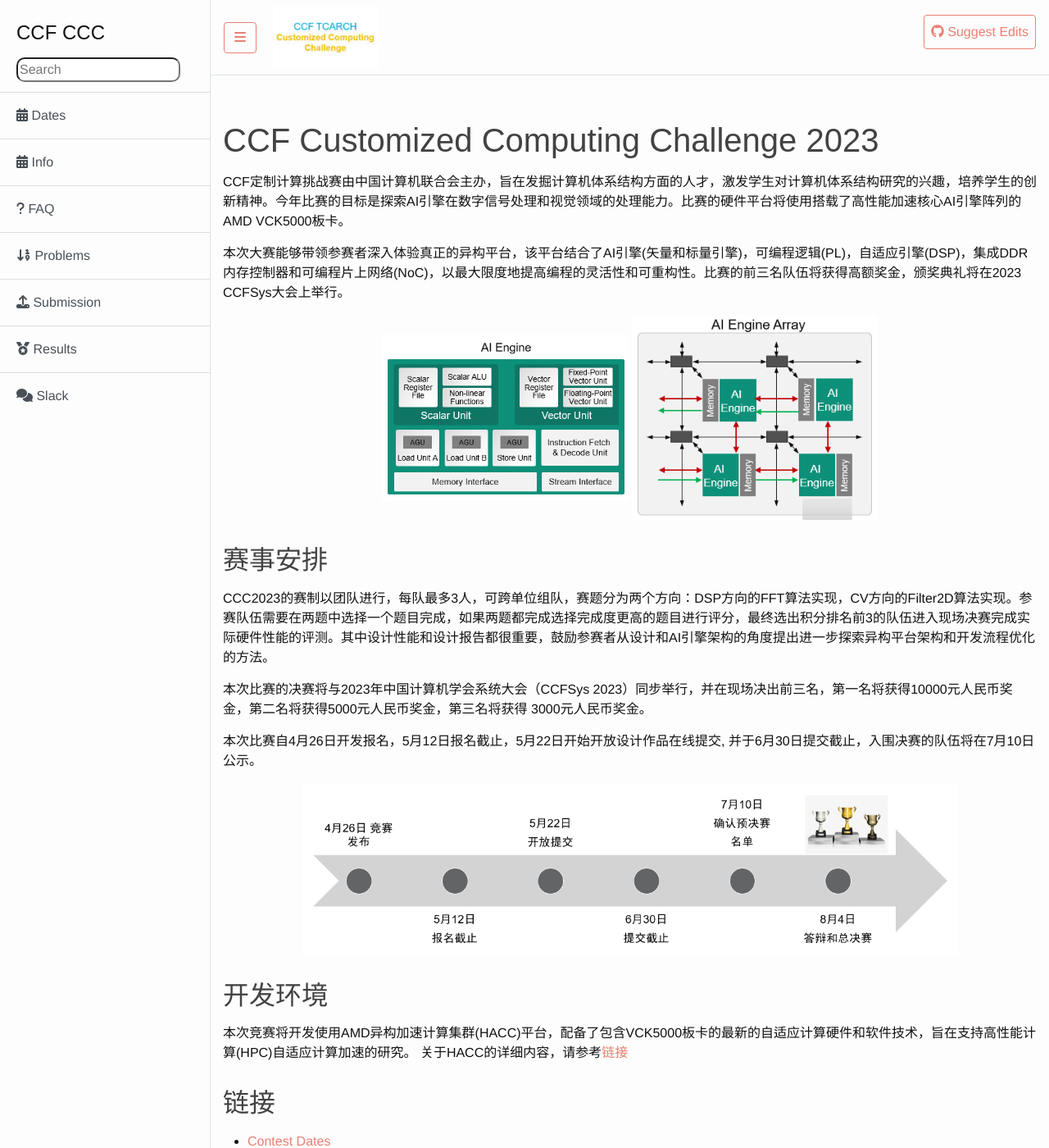
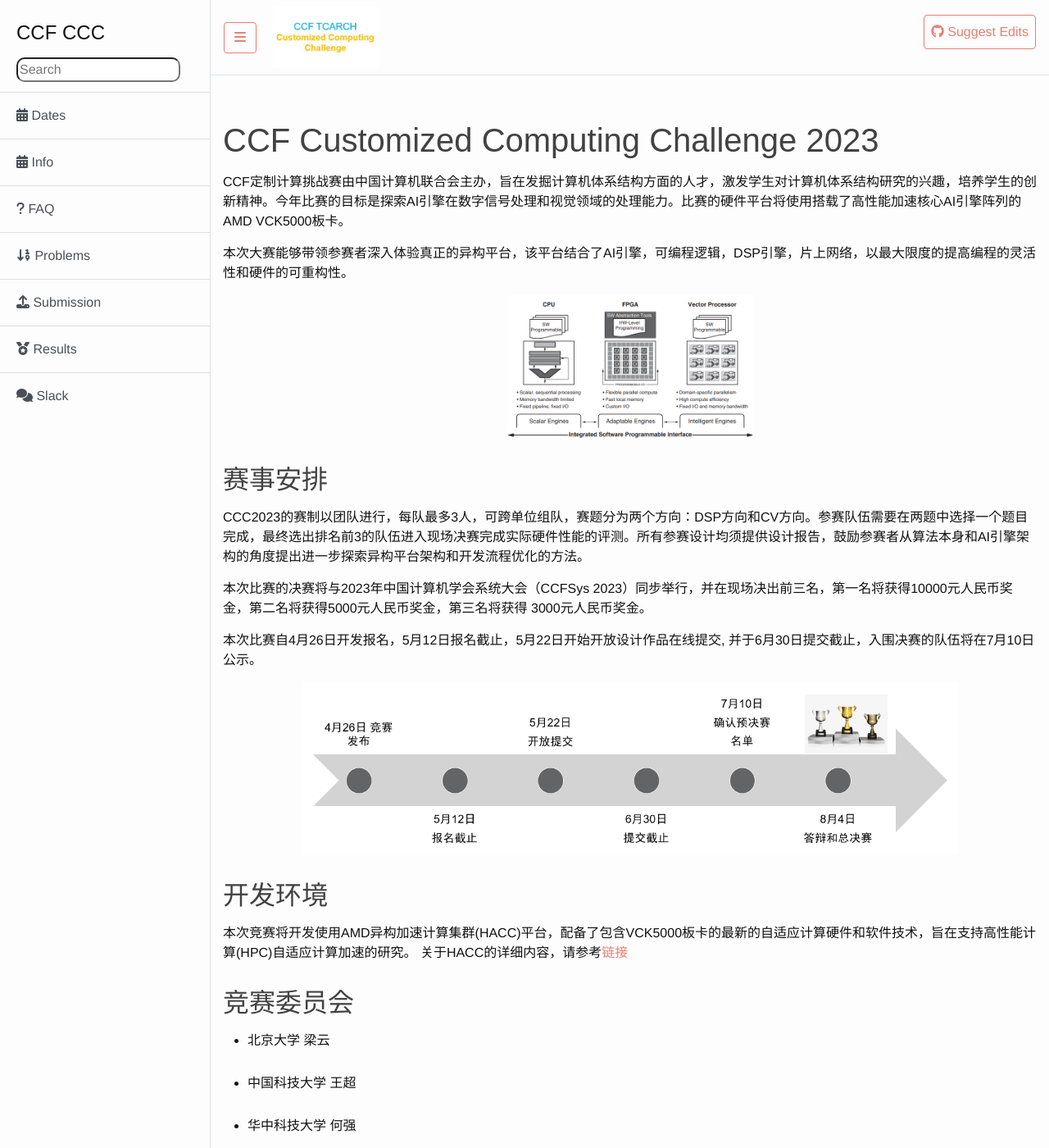
Before and after one commit to CCF-CCC/2023, a Jekyll site: the page built from index.md, in a window 1280 px wide and 1400 px high. Shown: the whole window at 82% size. Built offline with Jekyll 4.4.1, drawn with Linux system fonts in a browser that asks for light colours; nearby versions of some CDN libraries; some web fonts are replaced.

Commit message:
update main

```diff
--- a/index.md
+++ b/index.md
@@ -8,16 +8,15 @@
 
 CCF定制计算挑战赛由中国计算机联合会主办，旨在发掘计算机体系结构方面的人才，激发学生对计算机体系结构研究的兴趣，培养学生的创新精神。今年比赛的目标是探索AI引擎在数字信号处理和视觉领域的处理能力。比赛的硬件平台将使用搭载了高性能加速核心AI引擎阵列的AMD VCK5000板卡。
 
-本次大赛能够带领参赛者深入体验真正的异构平台，该平台结合了AI引擎(矢量和标量引擎)，可编程逻辑(PL)，自适应引擎(DSP)，集成DDR内存控制器和可编程片上网络(NoC)，以最大限度地提高编程的灵活性和可重构性。比赛的前三名队伍将获得高额奖金，颁奖典礼将在2023 CCFSys大会上举行。
+本次大赛能够带领参赛者深入体验真正的异构平台，该平台结合了AI引擎，可编程逻辑，DSP引擎，片上网络，以最大限度的提高编程的灵活性和硬件的可重构性。
 
 <p align="middle">
-    <img src="{% link media/AIE1.png %}" width="300" class="center">
-    <img src="{% link media/AIE2.png %}" width="300" class="center">
+    <img src="{% link media/AIE_CPU.png %}" width="300" class="center">
 </p>
 
 ## 赛事安排
 
-CCC2023的赛制以团队进行，每队最多3人，可跨单位组队，赛题分为两个方向：DSP方向的FFT算法实现，CV方向的Filter2D算法实现。参赛队伍需要在两题中选择一个题目完成，如果两题都完成选择完成度更高的题目进行评分，最终选出积分排名前3的队伍进入现场决赛完成实际硬件性能的评测。其中设计性能和设计报告都很重要，鼓励参赛者从设计和AI引擎架构的角度提出进一步探索异构平台架构和开发流程优化的方法。
+CCC2023的赛制以团队进行，每队最多3人，可跨单位组队，赛题分为两个方向：DSP方向和CV方向。参赛队伍需要在两题中选择一个题目完成，最终选出排名前3的队伍进入现场决赛完成实际硬件性能的评测。所有参赛设计均须提供设计报告，鼓励参赛者从算法本身和AI引擎架构的角度提出进一步探索异构平台架构和开发流程优化的方法。
 
 本次比赛的决赛将与2023年中国计算机学会系统大会（CCFSys 2023）同步举行，并在现场决出前三名，第一名将获得10000元人民币奖金，第二名将获得5000元人民币奖金，第三名将获得
 3000元人民币奖金。
@@ -33,6 +32,14 @@
 本次竞赛将开发使用AMD异构加速计算集群(HACC)平台，配备了包含VCK5000板卡的最新的自适应计算硬件和软件技术，旨在支持高性能计算(HPC)自适应计算加速的研究。
 关于HACC的详细内容，请参考[链接](https://www.amd-haccs.io/index.html)
 
+## 竞赛委员会
+
+- 北京大学 梁云
+
+- 中国科技大学 王超
+
+- 华中科技大学 何强
+
 ## 链接
 
   * [Contest Dates]({% link _pages/schedule.md %})
```
Also changed, not shown: _pages/faq.md (+0 -1 lines), _pages/info.md (+0 -3 lines), media/AIE_CPU.png (added), 7 other files.
